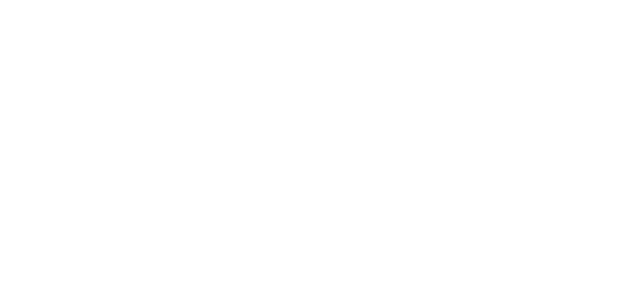
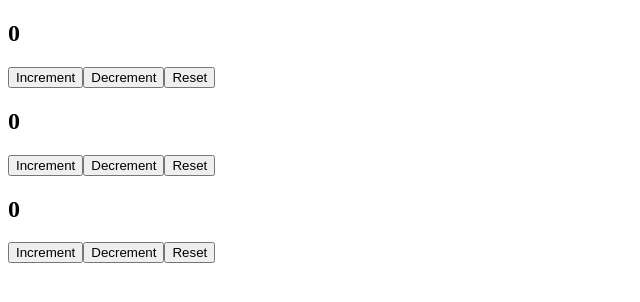
Before and after one commit to MykolaShvets/okten-react, a React (Create React App) app: page / in a window 1280 px wide. Shown: the top 302 px of the page, without its empty margins (0-640 px from the left). Built offline with nearby package versions, Linux system fonts and the light colour scheme.

Commit message:
homeWork4

```diff
--- a/src/App.js
+++ b/src/App.js
@@ -1,10 +1,57 @@
+import {useReducer} from "react";
+
+const reducer = (state, action) => {
+    switch (action.type){
+        case 'inc1':
+            return {...state, count1 : state.count1 + 1}
+        case 'dec1':
+            return {...state, count1 : state.count1 - 1}
+        case 'reset1':
+            return {...state, count1 : 0}
+        case 'inc2':
+            return {...state, count2 : state.count2 + 1}
+        case 'dec2':
+            return {...state, count2 : state.count2 - 1}
+        case 'reset2':
+            return {...state, count2 : 0}
+        case 'inc3':
+            return {...state, count3 : state.count3 + 1}
+        case 'dec3':
+            return {...state, count3 : state.count3 - 1}
+        case 'reset3':
+            return {...state, count3 : 0}
+        default:
+            throw new Error('Error')
+    }
+}
 
 function App() {
-  return (
-    <>
 
-    </>
-  );
+    const [state, dispatch] = useReducer(reducer, {count1:0, count2:0, count3:0});
+
+
+    return (
+        <div>
+            <div>
+                <h2>{state.count1}</h2>
+                <button onClick={() => dispatch({type: 'inc1'})}>Increment</button>
+                <button onClick={() => dispatch({type: 'dec1'})}>Decrement</button>
+                <button onClick={() => dispatch({type: 'reset1'})}>Reset</button>
+            </div>
+            <div>
+                <h2>{state.count2}</h2>
+                <button onClick={() => dispatch({type: 'inc2'})}>Increment</button>
+                <button onClick={() => dispatch({type: 'dec2'})}>Decrement</button>
+                <button onClick={() => dispatch({type: 'reset2'})}>Reset</button>
+            </div>
+            <div>
+                <h2>{state.count3}</h2>
+                <button onClick={() => dispatch({type: 'inc3'})}>Increment</button>
+                <button onClick={() => dispatch({type: 'dec3'})}>Decrement</button>
+                <button onClick={() => dispatch({type: 'reset3'})}>Reset</button>
+            </div>
+        </div>
+    );
 }
 
 export default App;
```
